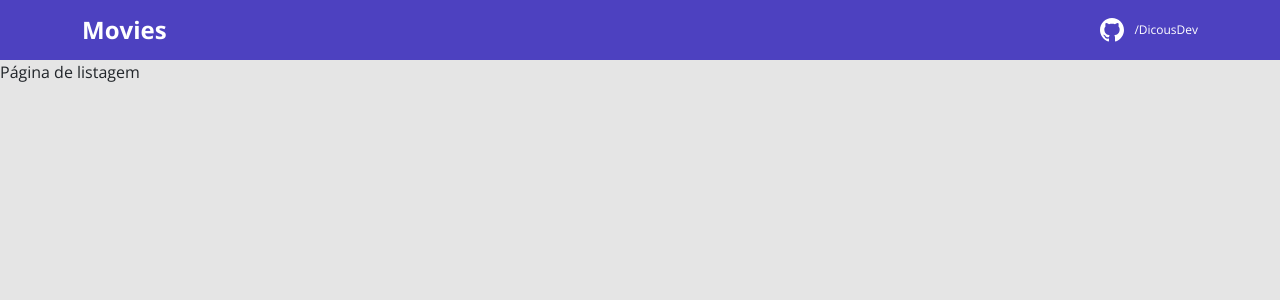
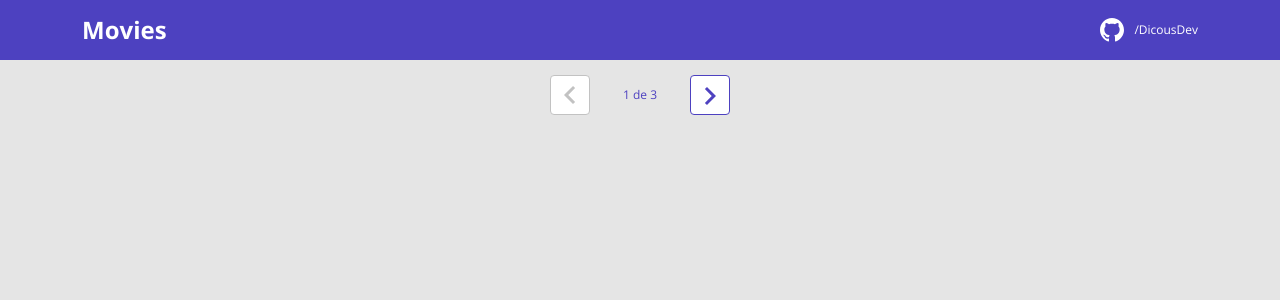
Before and after one commit to DicousDev/movies, a React (Create React App) app in the folder frontend/: page / in a window 1280 px wide. Shown: the top 300 px of the page. Built offline with nearby package versions, Linux system fonts and the light colour scheme.

Commit message:
Pagination layout

```diff
--- /dev/null
+++ b/frontend/src/components/Pagination/index.tsx
@@ -0,0 +1,20 @@
+import { ReactComponent as Arrow } from 'assets/arrow.svg';
+import "./styles.css";
+
+function Pagination() {
+  return (
+    <div className="movies-pagination-container">
+        <div className="movies-pagination-box">
+            <button className="movies-pagination-button" disabled={true}>
+                <Arrow />
+            </button>
+            <p>{`${1} de ${3}`}</p>
+            <button className="movies-pagination-button" disabled={false}>
+                <Arrow className="movies-flip-horizontal" />
+            </button>
+        </div>
+    </div>
+  );
+}
+
+export default Pagination;
--- /dev/null
+++ b/frontend/src/components/Pagination/styles.css
@@ -0,0 +1,53 @@
+.movies-pagination-container {
+    padding: 15px 0;
+    display: flex;
+    justify-content: center;
+    align-items: center;
+}
+
+.movies-pagination-box {
+    width: 180px;
+    display: flex;
+    justify-content: space-between;
+    align-items: center;
+}
+
+.movies-pagination-box form {
+    width: 100%;
+    display: flex;
+}
+
+.movies-pagination-button {
+    width: 40px;
+    height: 40px;
+    border-radius: 4px;
+    background-color: #fff;
+    display: flex;
+    justify-content: center;
+    align-items: center;
+    border: 1px solid var(--color-primary);
+    cursor: pointer;
+}
+
+.movies-pagination-button svg {
+    filter: brightness(0) saturate(100%) invert(26%) sepia(19%) saturate(7395%) hue-rotate(234deg) brightness(89%) contrast(92%);
+}
+
+.movies-pagination-button:disabled {
+    border: 1px solid #c2c2c2;
+    cursor: unset;
+}
+
+.movies-pagination-button:disabled svg {
+    filter: none;
+}
+
+.movies-pagination-container p {
+    margin: 0;
+    font-size: 12px;
+    color: var(--color-primary);
+}
+
+.movies-flip-horizontal {
+    transform: rotate(180deg);
+}
--- a/frontend/src/pages/Listing/index.tsx
+++ b/frontend/src/pages/Listing/index.tsx
@@ -1,7 +1,9 @@
+import Pagination from "../../components/Pagination";
+
 function Listing() {
 
     return (
-        <div>Página de listagem</div>
+        <Pagination />
     );
 }
 
```
Also changed, not shown: frontend/src/assets/arrow.svg (added).
